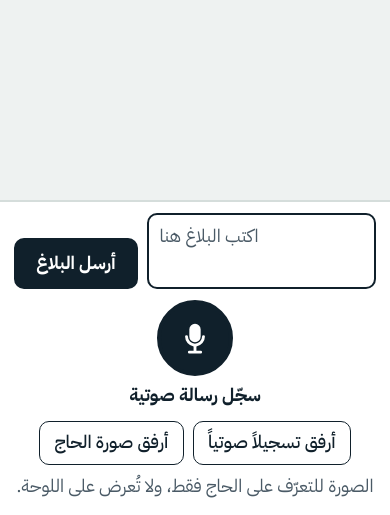
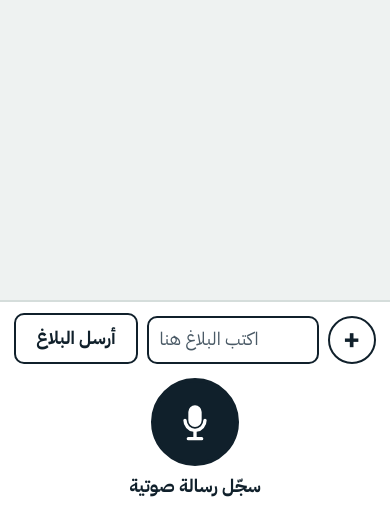
Before and after one commit to asemshelby-ops/rasd, a FastAPI app: page /report in a window 390 px wide. Shown: the part 329-844 px from the top of the page. Run offline with FastAPI, Linux system fonts and the light colour scheme.

Commit message:
Design review: border on the start side, full-width critical band, one plus button on the phone page
- The thick priority border is on the start side of every card (the right,
  in Arabic), with logical CSS.
- One critical case spans the band; two or more share the row equally.
- Phone page: the record button is the only main action; the text box is
  the second option; the three attachments are behind one small plus button.
- New after-screenshots.

Co-Authored-By: Claude Fable 5.2 <noreply@anthropic.com>
Claude-Session: https://claude.ai/code/session_014yvANP8jguTti4Q9X7Xmyt

```diff
--- a/app/copy.py
+++ b/app/copy.py
@@ -120,6 +120,7 @@ NO_TEXT_KEPT = "لا نص: وصلت صورة فقط، أو لم يُحفظ ال
 PHOTO_TOO_LARGE = "الصورة أكبر من الحد المسموح، فلم تُرسل. صوّر البطاقة من مسافة أبعد قليلاً ثم أعد الإرسال."
 AUDIO_TOO_LARGE = "الرسالة الصوتية أكبر من الحد المسموح، فلم تُرسل. سجّل رسالة أقصر من دقيقتين ثم أعد الإرسال."
 ATTACH_AUDIO = "أرفق تسجيلاً صوتياً"
+MORE_ATTACHMENTS = "مرفقات: تسجيل صوتي أو صورة"
 QUESTION_FROM_RASD = "سؤال من رصد"
 
 # --- the operator page: the replay switch -------------------------------------------------------
--- a/app/static/report.js
+++ b/app/static/report.js
@@ -14,6 +14,7 @@
   var cardButton = document.getElementById("card-button");
   var record = document.getElementById("record");
   var message = document.getElementById("report-message");
+  var more = document.getElementById("more");
   var lastCase = null;
 
   function say(words) { message.textContent = words || ""; message.hidden = !words; }
@@ -55,9 +56,10 @@
     var data = result.data;
     if (data.heard) { bubble(T.heard + ": " + data.heard, true); }
     var reply = bubble(data.message, false);
-    if (data.identified) { cardButton.hidden = true; return; }
+    if (data.identified) { cardButton.hidden = true; if (more) { more.open = false; } return; }
     if (data.case_id) { lastCase = data.case_id; }
-    if (data.type === "lost_pilgrim") { cardButton.hidden = false; }
+    // The card step is now possible: its button appears and the "+" opens, so nobody has to look for it.
+    if (data.type === "lost_pilgrim") { cardButton.hidden = false; if (more) { more.open = true; } }
     if (data.question) { ask(reply, data); }
   }
 
--- a/app/static/style.css
+++ b/app/static/style.css
@@ -69,12 +69,12 @@ input[type=text], input[type=password], select, textarea { padding: .4rem .6rem;
 .badge-urgent, .chip-urgent { background: var(--urgent); }
 .badge-medium, .chip-medium { background: var(--medium); }
 .badge-normal, .chip-normal { background: var(--normal); }
-/* The priority colour is a thick border on the LEFT of the card, as the brief asks. */
-.case { background: var(--card); border: 2px solid var(--line); border-left: 10px solid var(--normal); border-radius: 12px; padding: .7rem 1rem; margin-bottom: .8rem; }
-.case.priority-critical { border-left: 18px solid var(--critical); }
-.case.priority-urgent { border-left-color: var(--urgent); }
-.case.priority-medium { border-left-color: var(--medium); }
-.case.priority-normal { border-left-color: var(--normal); }
+/* The priority colour is a thick border on the START side of the card (the right, in Arabic). */
+.case { background: var(--card); border: 2px solid var(--line); border-inline-start: 10px solid var(--normal); border-radius: 12px; padding: .7rem 1rem; margin-bottom: .8rem; }
+.case.priority-critical { border-inline-start: 18px solid var(--critical); }
+.case.priority-urgent { border-inline-start-color: var(--urgent); }
+.case.priority-medium { border-inline-start-color: var(--medium); }
+.case.priority-normal { border-inline-start-color: var(--normal); }
 .case-head { display: flex; gap: .6rem; align-items: center; flex-wrap: wrap; }
 .case-type { font-weight: 700; margin: .3rem 0 0; line-height: 1.3; }
 .case-place, .case-owner, .case-identified, .case-closed { margin: .15rem 0; }
@@ -99,7 +99,8 @@ html.board-root { font-size: calc(16px * var(--board-scale, 1)); }
 .board h2 { font-size: 1.5rem; margin: 0 0 .6rem; display: flex; gap: .8rem; align-items: baseline; }
 .board h2 .count { color: var(--muted); font-weight: 500; font-variant-numeric: tabular-nums; }
 .band { margin-bottom: 1.2rem; }
-.band-cards { display: grid; grid-template-columns: repeat(auto-fill, minmax(44rem, 1fr)); gap: 1rem; }
+/* One critical case spans the band; two or more share the row equally. */
+.band-cards { display: grid; grid-auto-flow: column; grid-auto-columns: minmax(0, 1fr); gap: 1rem; }
 .columns { display: grid; grid-template-columns: repeat(3, minmax(0, 1fr)); gap: 1.5rem; align-items: start; }
 .board .case-type { font-size: 1.875rem; }            /* 30px bold */
 .board .case-place { font-size: 1.375rem; }           /* 22px */
@@ -111,7 +112,7 @@ html.board-root { font-size: calc(16px * var(--board-scale, 1)); }
 .clock { margin: 0; display: flex; flex-direction: column; }
 .clock span { font-size: 1.125rem; color: var(--muted); }
 .board .countdown { font-size: 2.5rem; line-height: 1.2; }  /* 40px, tabular digits */
-.board .case.big { padding: 1rem 1.4rem; border-width: 3px; border-left-width: 26px; }
+.board .case.big { padding: 1rem 1.4rem; border-width: 3px; border-inline-start-width: 26px; }
 .board .case.big .case-type { font-size: 2.5rem; }
 .board .case.big .case-place { font-size: 1.75rem; }
 .board .case.big .countdown { font-size: 3.25rem; }
@@ -153,14 +154,19 @@ html.board-root { font-size: calc(16px * var(--board-scale, 1)); }
 .composer { background: var(--card); border-top: 2px solid var(--line); padding: .6rem .8rem .8rem; }
 .composer-row { display: flex; gap: .5rem; align-items: flex-end; }
 .composer textarea { flex: 1; min-height: 48px; resize: none; }
-.record-row { display: flex; flex-direction: column; align-items: center; margin-top: .6rem; }
-button.record-main { width: 76px; height: 76px; min-height: 76px; border-radius: 50%; padding: 0; justify-content: center; background: var(--text); color: #FFFFFF; border: 4px solid var(--text); }
-button.record-main svg { width: 34px; height: 34px; fill: currentColor; }
+/* The one small "+" that opens the attachments. */
+.more { position: relative; }
+.more summary { list-style: none; width: 48px; height: 48px; border: 2px solid var(--text); border-radius: 50%; display: flex; align-items: center; justify-content: center; font-size: 1.6rem; font-weight: 700; cursor: pointer; }
+.more summary::-webkit-details-marker { display: none; }
+.more-list { position: absolute; bottom: 56px; inset-inline-start: 0; z-index: 4; background: var(--card); border: 2px solid var(--text); border-radius: 12px; padding: .5rem; display: flex; flex-direction: column; gap: .4rem; width: max-content; max-width: 80vw; }
+.more-list .file-button { min-height: 48px; font-weight: 500; border-width: 1px; }
+.more-list .note { margin: 0; max-width: 16rem; }
+/* The record button: the only main action, large, centred at the bottom. */
+.record-row { display: flex; flex-direction: column; align-items: center; margin-top: .8rem; }
+button.record-main { width: 88px; height: 88px; min-height: 88px; border-radius: 50%; padding: 0; justify-content: center; background: var(--text); color: #FFFFFF; border: 4px solid var(--text); }
+button.record-main svg { width: 40px; height: 40px; fill: currentColor; }
 button.record-main.recording { background: var(--card); color: var(--text); }
 .record-caption { font-weight: 700; margin: .3rem 0 0; }
-.attach-row { display: flex; flex-wrap: wrap; gap: .5rem; justify-content: center; margin-top: .6rem; }
-.attach-row .file-button { min-height: 44px; font-weight: 500; border-width: 1px; padding: .3rem .8rem; }
-.composer .note { text-align: center; margin: .4rem 0 0; }
 .photo-box { display: block; background: var(--bg); border: 2px dashed var(--muted); border-radius: 8px; padding: 1.2rem .6rem; text-align: center; margin: .3rem 0; }
 
 /* --- the Elm view and the before-and-after page --- */
@@ -201,7 +207,7 @@ button.big { width: 100%; min-height: 64px; font-size: 1.15rem; justify-content:
 
 @media (max-width: 900px) {
   .columns, .mockup-grid, .before-after { grid-template-columns: 1fr; }
-  .band-cards { grid-template-columns: 1fr; }
+  .band-cards { grid-auto-flow: row; }
   .board-head, .counts { flex-wrap: wrap; gap: 1rem; }
 }
 @media print {
--- a/app/templates/report.html
+++ b/app/templates/report.html
@@ -24,29 +24,34 @@
 <p id="report-message" class="message" role="alert" hidden></p>
 <p class="resend-row"><button type="button" id="resend" hidden>{{ copy.RESEND }}</button></p>
 <div class="composer">
+  {# Second option: the text box, with the one small "+" that opens the attachments. #}
   <div class="composer-row">
+    <details class="more" id="more">
+      <summary aria-label="{{ copy.MORE_ATTACHMENTS }}"><span aria-hidden="true">+</span></summary>
+      <div class="more-list">
+        <label class="file-button">{{ copy.ATTACH_AUDIO }}
+          <input id="audio-file" name="audio" type="file" accept="audio/*">
+        </label>
+        <label class="file-button">{{ copy.ATTACH_PHOTO }}
+          <input id="pilgrim-photo" name="pilgrim_photo" type="file" accept="image/*" capture="environment">
+        </label>
+        <label class="file-button" id="card-button" hidden>{{ copy.SHOW_CARD }}
+          <input id="card-photo" type="file" accept="image/*" capture="environment">
+        </label>
+        <p class="note">{{ copy.PHOTO_NOTE }}</p>
+      </div>
+    </details>
     <label class="visually-hidden" for="text">{{ copy.WRITE_HERE }}</label>
-    <textarea id="text" name="text" rows="2" placeholder="{{ copy.WRITE_HERE }}" dir="auto"></textarea>
-    <button type="submit" class="primary">{{ copy.SEND }}</button>
+    <textarea id="text" name="text" rows="1" placeholder="{{ copy.WRITE_HERE }}" dir="auto"></textarea>
+    <button type="submit">{{ copy.SEND }}</button>
   </div>
+  {# The main action: one large round button, centred at the bottom. #}
   <div class="record-row">
     <button type="button" id="record" class="record-main" aria-label="{{ copy.RECORD }}">
       <svg viewBox="0 0 24 24" aria-hidden="true" focusable="false"><path d="M12 15a4 4 0 0 0 4-4V6a4 4 0 0 0-8 0v5a4 4 0 0 0 4 4zm7-4a1 1 0 0 0-2 0 5 5 0 0 1-10 0 1 1 0 0 0-2 0 7 7 0 0 0 6 6.92V21H8a1 1 0 0 0 0 2h8a1 1 0 0 0 0-2h-3v-3.08A7 7 0 0 0 19 11z"/></svg>
     </button>
     <p id="record-caption" class="record-caption">{{ copy.RECORD }}</p>
   </div>
-  <div class="attach-row">
-    <label class="file-button">{{ copy.ATTACH_AUDIO }}
-      <input id="audio-file" name="audio" type="file" accept="audio/*">
-    </label>
-    <label class="file-button">{{ copy.ATTACH_PHOTO }}
-      <input id="pilgrim-photo" name="pilgrim_photo" type="file" accept="image/*" capture="environment">
-    </label>
-    <label class="file-button" id="card-button" hidden>{{ copy.SHOW_CARD }}
-      <input id="card-photo" type="file" accept="image/*" capture="environment">
-    </label>
-  </div>
-  <p class="note">{{ copy.PHOTO_NOTE }}</p>
 </div>
 </form>
 {% endblock %}
```
Also changed, not shown: CLAUDE.md (+1 -1 lines), QUESTIONS.md (+10 -2 lines), tests/test_design.py (+22 -0 lines), 4 other files.
